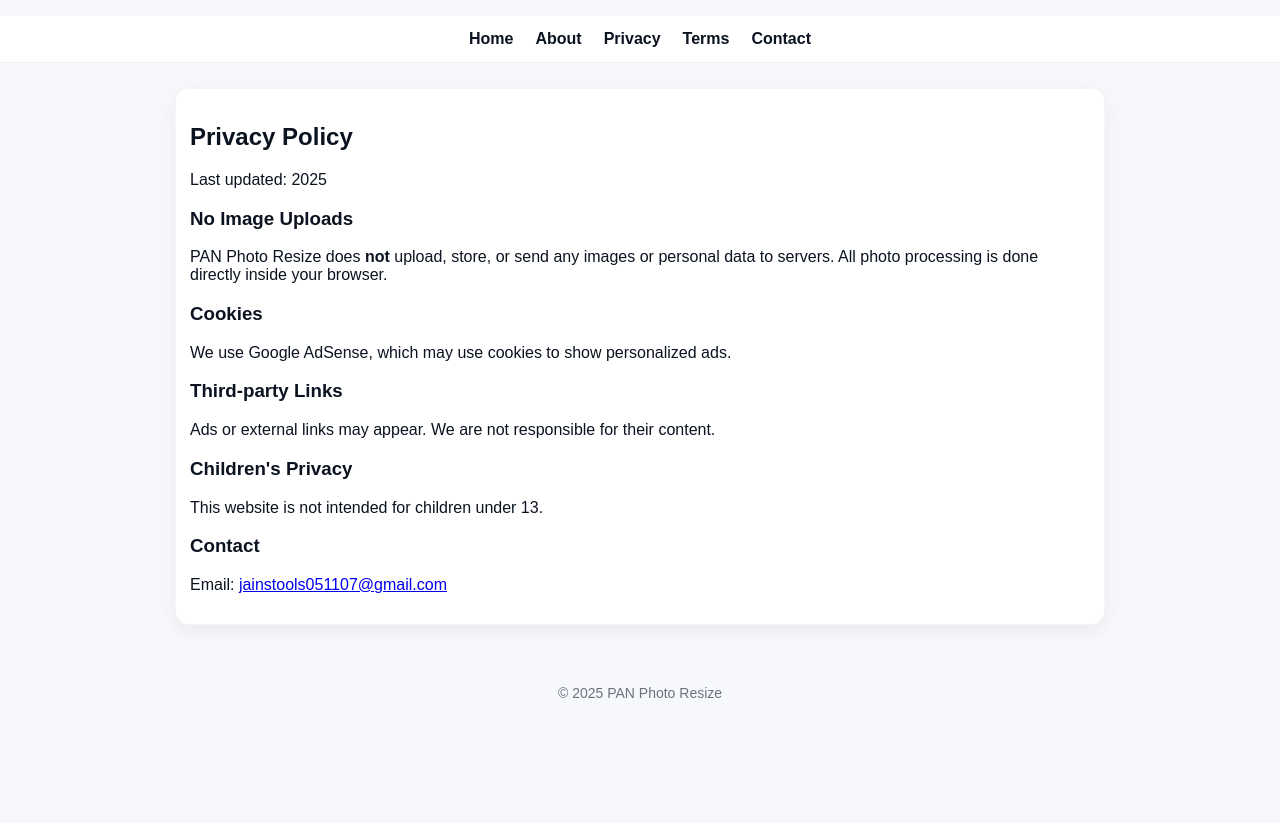
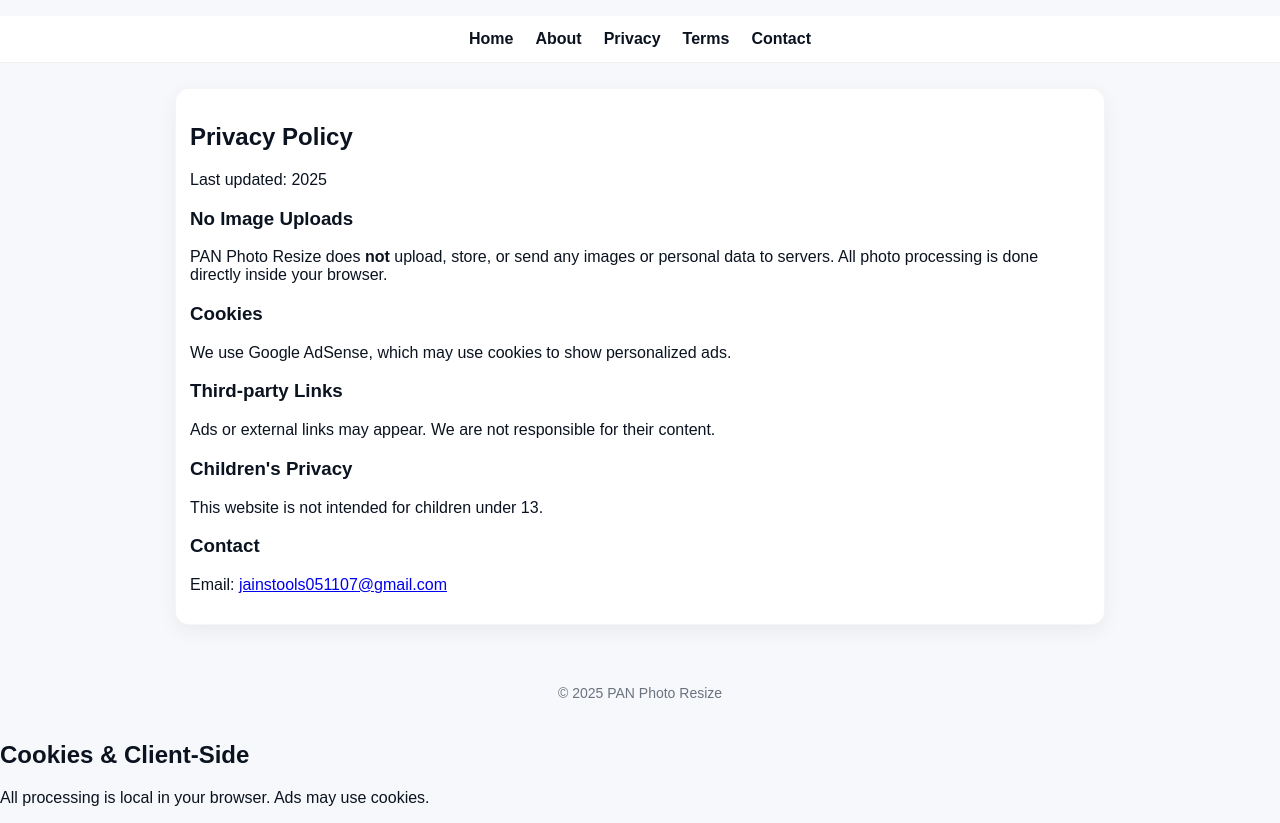
Before and after one commit to rudrajain051107/pan-photo-resize, a plain HTML site: page privacy.html in a window 1280 px wide. Before the commit the page ends 800 px from the top, so only its background shows below. Drawn offline with Linux system fonts and the light colour scheme.

Commit message:
chore(legal): update privacy

```diff
--- a/privacy.html
+++ b/privacy.html
@@ -77,5 +77,6 @@
 </footer>
 
   <script src="/assets/js/validation.js" defer></script>
+<section><h2>Cookies & Client-Side</h2><p>All processing is local in your browser. Ads may use cookies.</p></section>
 </body>
 </html>
```
